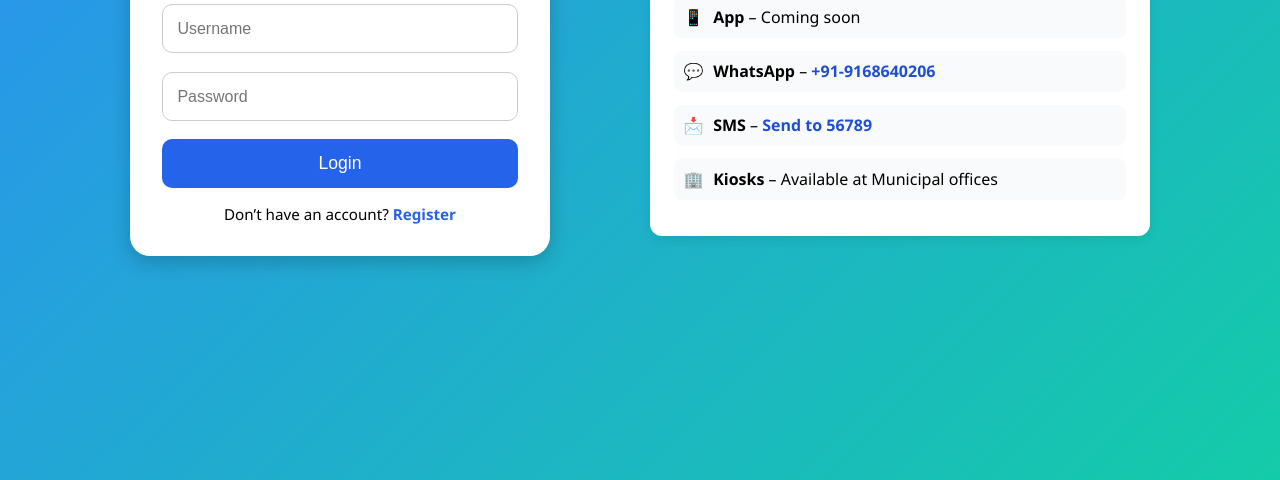
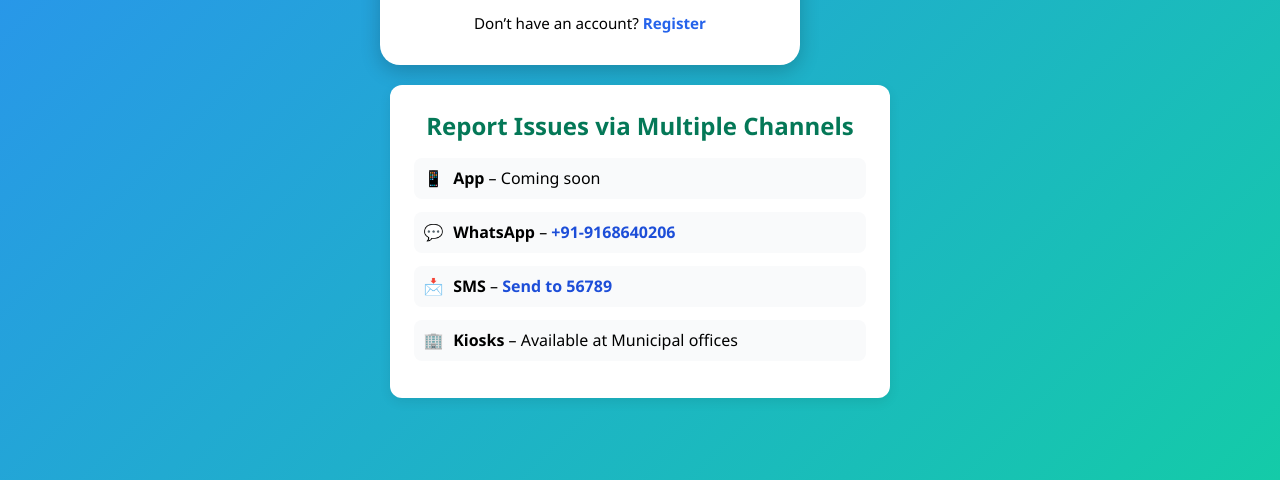
Before and after one commit to shrey-team/SIH, a plain HTML site: page index.html in a window 1280 px wide. Shown: the part 320-800 px from the top of the page. Drawn offline with Linux system fonts and the light colour scheme; a script that the page names is missing.

Commit message:
Update index.html

```diff
--- a/index.html
+++ b/index.html
@@ -13,12 +13,15 @@
         }
 
         body {
-            font-family: "Segoe UI", Tahoma, Geneva, Verdana, sans-serif;
-            background: linear-gradient(135deg, #2c8ef4, #14cba8);
-            min-height: 100vh;
-            display: flex;
-            align-items: center;
-            justify-content: center;
+              font-family: "Segoe UI", Tahoma, Geneva, Verdana, sans-serif;
+    background: linear-gradient(135deg, #2c8ef4, #14cba8);
+    min-height: 100vh;
+    display: flex;
+    flex-direction: column;   /* 👈 stack items vertically */
+    align-items: center;
+    justify-content: flex-start;  /* 👈 start from top */
+    gap: 20px;  /* space between login box and channels */
+    padding: 2rem 1rem;
         }
 
         .auth-container {
```
